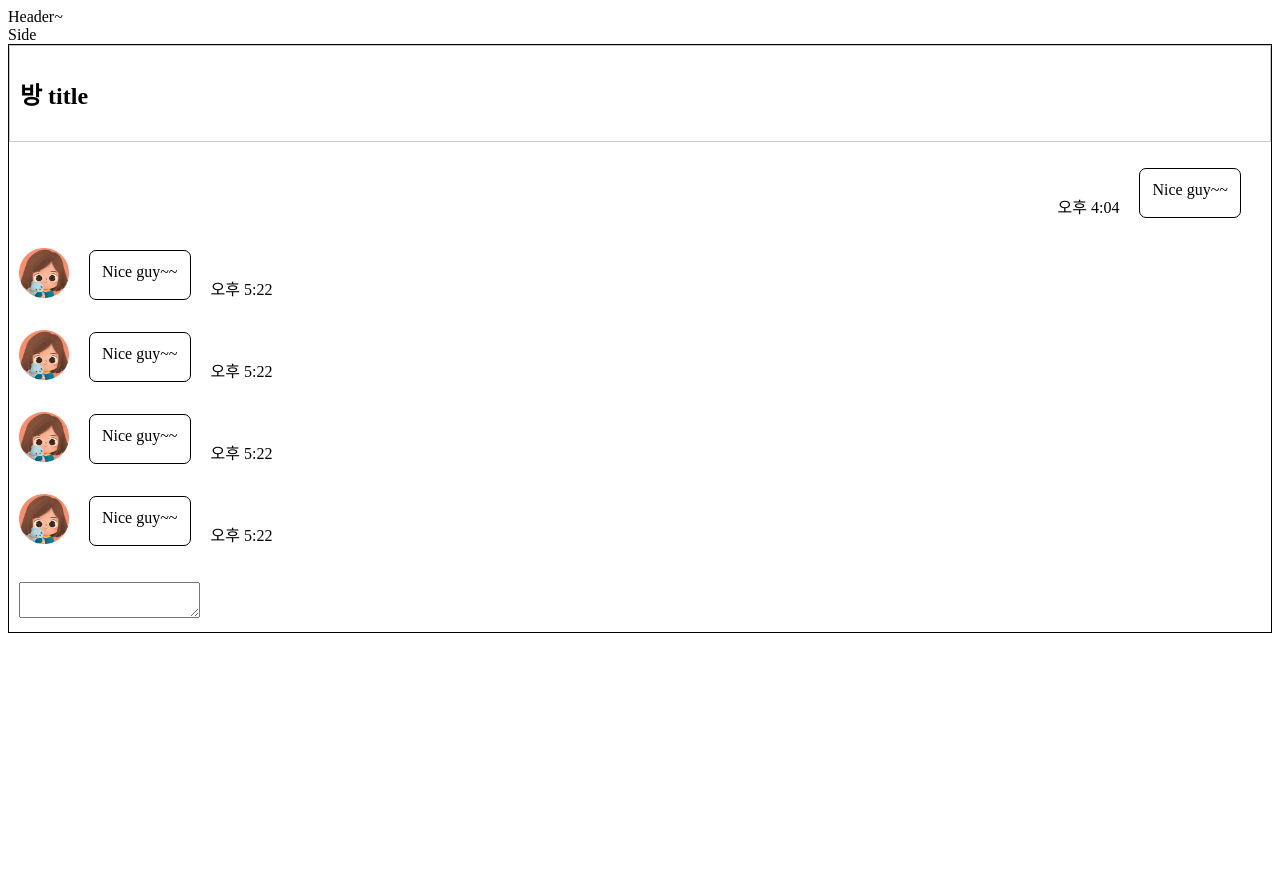
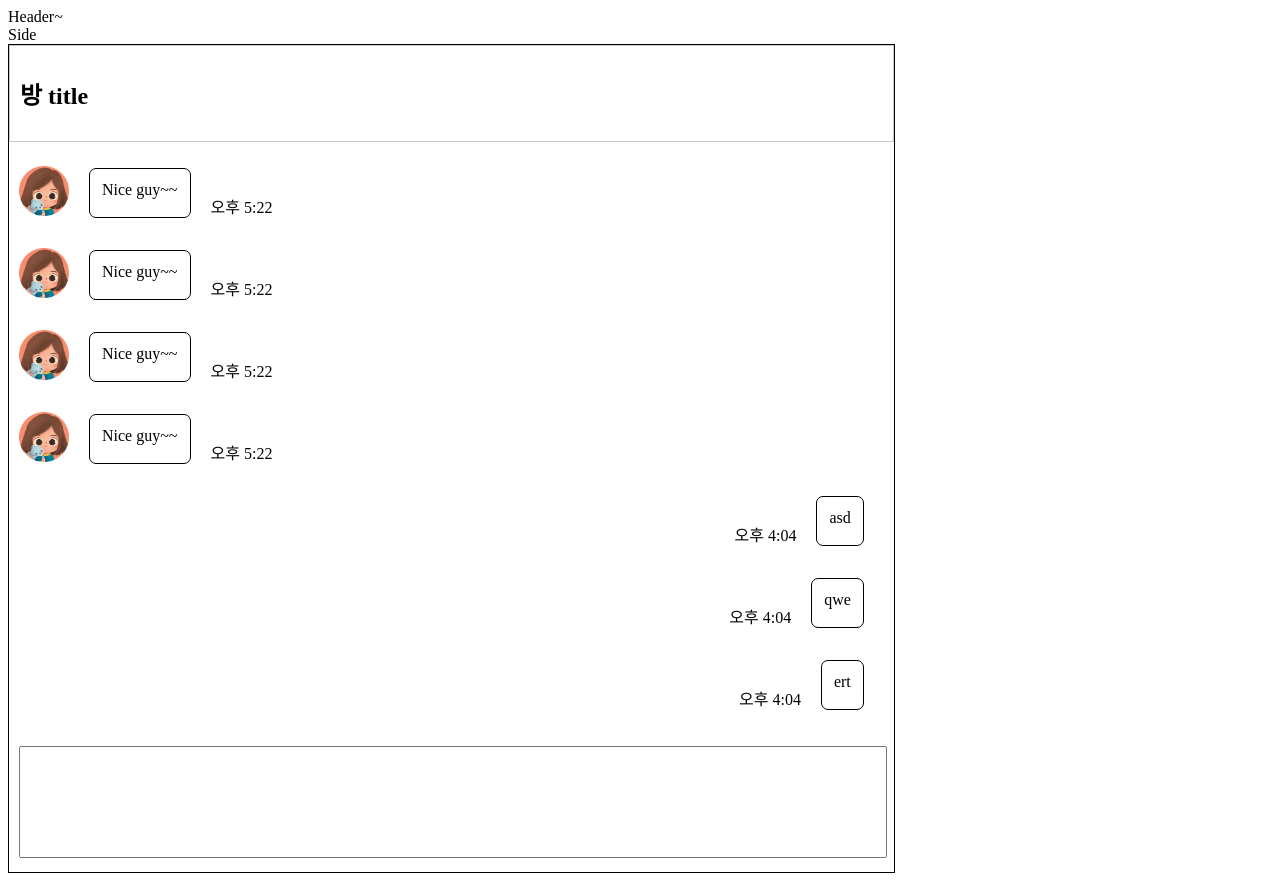
Before and after one commit to cksdlf856/talk-react-Improve, a React (Create React App) app: page /#/ in a window 1280 px wide. Before the commit the page ends 800 px from the top, so only its background shows below. Built offline with nearby package versions, Linux system fonts and the light colour scheme.

Commit message:
add Chat.js

```diff
--- a/src/components/chat/Chat.js
+++ b/src/components/chat/Chat.js
@@ -4,7 +4,8 @@ import styles from "./Chat.module.css";
 const Chat = () => {
 
     const main_border_css = {
-        border: "1px black solid"
+        border: "1px black solid",
+        width: "70%"
     }
 
     const header_css = {
@@ -22,26 +23,56 @@ const Chat = () => {
         padding: "10px"
     }
 
+    const textarea_css = {
+        width: "95.5%",
+        height: "70px",
+        resize: "none",
+        padding: "20px"
+    }
+
+    const [test, setTest] = React.useState(0);
+
+    const onKeyDown = (e) => {
+
+        if ( "Enter" === e.key ){
+            setTest(e.target.value);
+
+            e.target.value = "";
+        }
+
+    }
+
+    const list = [
+        "asd", "qwe", "ert"
+    ];
+
+
+
     return(
         <main style={main_border_css} >
             <header style={header_css}>
                 <h2 className={styles.test}>방 title</h2>
             </header>
             <main style={main_css}>
-                <SelfChat />
+                {/* <SelfChat msg={test} /> */}
                 <OpponentChat />
                 <OpponentChat />
                 <OpponentChat />
                 <OpponentChat />
+                {
+                    list.map( msg =>
+                        <SelfChat msg={msg} />
+                    )
+                }
             </main>
             <footer style={footer_css}>
-                <textarea></textarea>
+                <textarea style={textarea_css} onKeyDown={onKeyDown}></textarea>
             </footer>
         </main>
     )
 }
 
-const SelfChat = () => {
+const SelfChat = ({msg}) => {
 
     const div_css = {
         display: "flex",
@@ -66,7 +97,7 @@ const SelfChat = () => {
                 오후 4:04
             </p>
             <p style={p_contents_css}>
-                Nice guy~~
+                {msg}
             </p>
         </div>
     )
```
